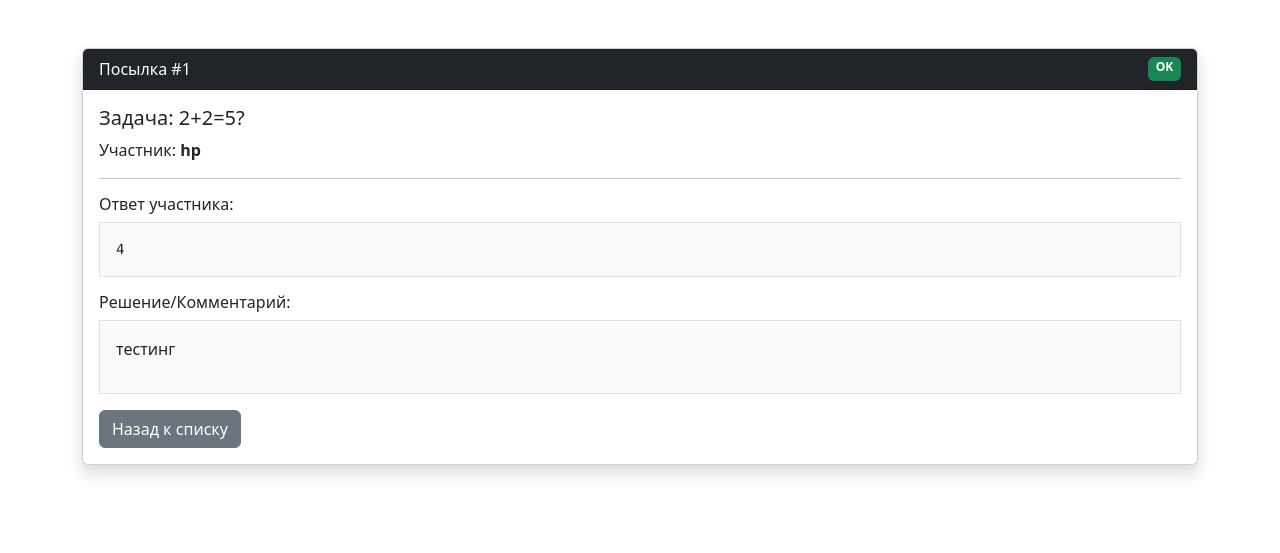
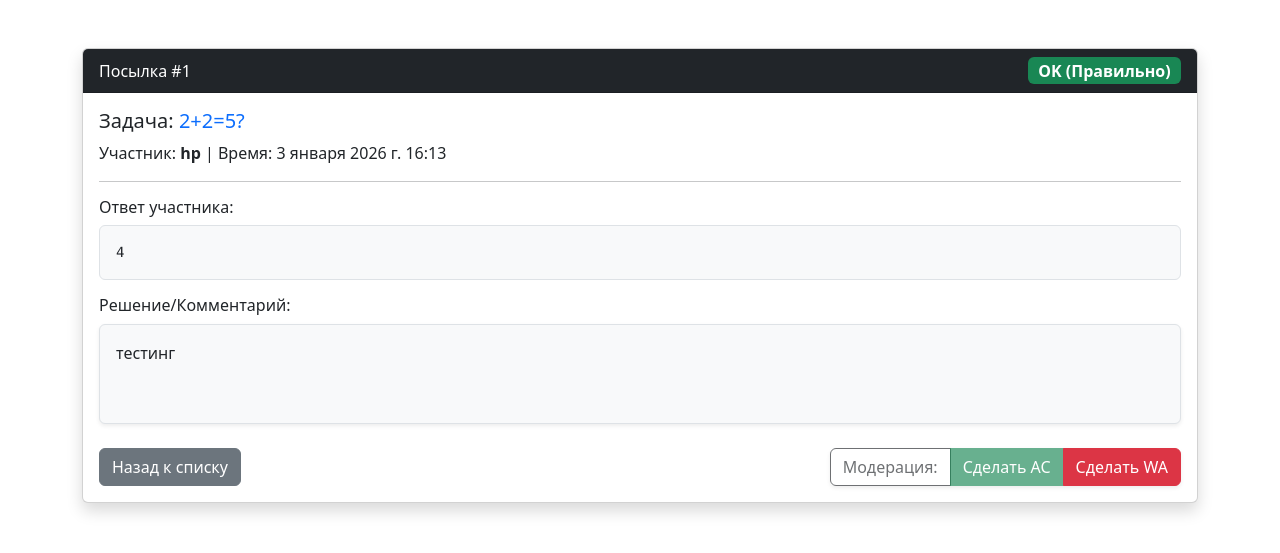
Before and after one commit to HASGITH/Mathforces, a Django app: page /archive/submissions/1/ in a window 1280 px wide. Shown: the top 553 px of the page. Run offline with Django 5.2, Linux system fonts and the light colour scheme; a user stored in the database is signed in; data comes from the database, SQL or seed files in the repository.

Commit message:
Added manual moderation for submissions and filtering in archive

```diff
--- a/archive/templates/archive/submission_detail.html
+++ b/archive/templates/archive/submission_detail.html
@@ -1,28 +1,57 @@
 <link href="https://cdn.jsdelivr.net/npm/bootstrap@5.3.0/dist/css/bootstrap.min.css" rel="stylesheet">
-<div class="container mt-5">
+<div class="container mt-5 mb-5">
+    {% if messages %}
+        {% for message in messages %}
+            <div class="alert alert-{{ message.tags }} alert-dismissible fade show">
+                {{ message }}
+                <button type="button" class="btn-close" data-bs-dismiss="alert"></button>
+            </div>
+        {% endfor %}
+    {% endif %}
+
     <div class="card shadow">
-        <div class="card-header bg-dark text-white d-flex justify-content-between">
+        <div class="card-header bg-dark text-white d-flex justify-content-between align-items-center">
             <span>Посылка #{{ submission.id }}</span>
-            <span class="badge {% if submission.is_correct %}bg-success{% else %}bg-danger{% endif %}">
-                {% if submission.is_correct %}OK{% else %}WA{% endif %}
+            <span class="badge {% if submission.is_correct %}bg-success{% else %}bg-danger{% endif %} fs-6">
+                {% if submission.is_correct %}OK (Правильно){% else %}WA (Неверно){% endif %}
             </span>
         </div>
         <div class="card-body">
-            <h5>Задача: {{ submission.problem.title }}</h5>
-            <p>Участник: <b>{{ submission.author.username }}</b></p>
+            <h5>Задача: <a href="{% url 'problem_detail' submission.problem.id %}" class="text-decoration-none">{{ submission.problem.title }}</a></h5>
+            <p>Участник: <b>{{ submission.author.username }}</b> | Время: {{ submission.submitted_at }}</p>
             <hr>
+
             {% if can_view %}
                 <h6>Ответ участника:</h6>
-                <pre class="bg-light p-3 border">{{ submission.user_answer }}</pre>
+                <pre class="bg-light p-3 border rounded">{{ submission.user_answer }}</pre>
 
                 <h6>Решение/Комментарий:</h6>
-                <div class="bg-light p-3 border mb-3">{{ submission.solution_text|linebreaks }}</div>
+                <div class="bg-light p-3 border mb-3 rounded shadow-sm" style="min-height: 100px;">
+                    {{ submission.solution_text|linebreaks }}
+                </div>
             {% else %}
                 <div class="alert alert-warning">
                     Содержимое скрыто, так как сейчас идет соревнование по этой задаче.
                 </div>
             {% endif %}
-            <a href="{% url 'submission_list' %}" class="btn btn-secondary">Назад к списку</a>
+
+            <div class="d-flex justify-content-between mt-4">
+                <a href="{% url 'submission_list' %}" class="btn btn-secondary">Назад к списку</a>
+
+                {% if user.is_staff %}
+                    <div class="btn-group shadow-sm">
+                        <span class="btn btn-outline-dark disabled">Модерация:</span>
+                        <a href="{% url 'manual_update_submission' submission.pk 'make_correct' %}"
+                           class="btn btn-success {% if submission.is_correct %}disabled{% endif %}">
+                           Сделать AC
+                        </a>
+                        <a href="{% url 'manual_update_submission' submission.pk 'make_incorrect' %}"
+                           class="btn btn-danger {% if not submission.is_correct %}disabled{% endif %}">
+                           Сделать WA
+                        </a>
+                    </div>
+                {% endif %}
+            </div>
         </div>
     </div>
 </div>
--- a/archive/urls.py
+++ b/archive/urls.py
@@ -25,4 +25,5 @@ urlpatterns = [
     path('friends/', views.friends_list_view, name='friends_list'),
 
     path('ranking/', views.ranking_view, name='ranking'),
+    path('submission/<int:pk>/manual/<str:action>/', views.manual_update_submission, name='manual_update_submission'),
 ]
--- a/archive/views.py
+++ b/archive/views.py
@@ -75,11 +75,20 @@ def problem_detail(request, pk, contest_id=None):
 # --- ПОСЫЛКИ ---
 def submission_list(request):
     now = timezone.now()
-    # Скрываем посылки дисквалифицированных пользователей из общей ленты
+    # Базовый запрос: скрываем забаненных
     base_query = Submission.objects.filter(author__profile__is_disqualified=False)
 
+    # ФИЛЬТРАЦИЯ ДЛЯ ССЫЛКИ ИЗ АРХИВА
+    problem_id = request.GET.get('problem_id')
+    status = request.GET.get('status')
+
+    if problem_id:
+        base_query = base_query.filter(problem_id=problem_id)
+    if status == 'correct':
+        base_query = base_query.filter(is_correct=True)
+
     if request.user.is_staff:
-        submissions = Submission.objects.all().order_by('-submitted_at')[:50]
+        submissions = base_query.order_by('-submitted_at')[:50]
     else:
         submissions = base_query.filter(
             Q(problem__contests__isnull=True) | Q(problem__contests__start_time__lte=now)
@@ -285,3 +294,18 @@ def calculate_contest_rating(request, pk):
 
     messages.success(request, f"Рейтинг начислен для {len(participants)} участников!")
     return redirect('contest_standings', pk=pk)
+
+@staff_member_required
+def manual_update_submission(request, pk, action):
+    submission = get_object_or_404(Submission, pk=pk)
+    if action == 'make_correct':
+        submission.is_correct = True
+    elif action == 'make_incorrect':
+        submission.is_correct = False
+    submission.save()
+
+    messages.success(request, f"Статус посылки #{submission.id} изменен.")
+    return redirect('submission_detail', pk=pk)
+
+# В функции problem_list в контекст ничего добавлять не нужно,
+# мы просто используем ID задачи в шаблоне для фильтрации.
```
Also changed, not shown: archive/templates/archive/problem_list.html (+7 -0 lines).
